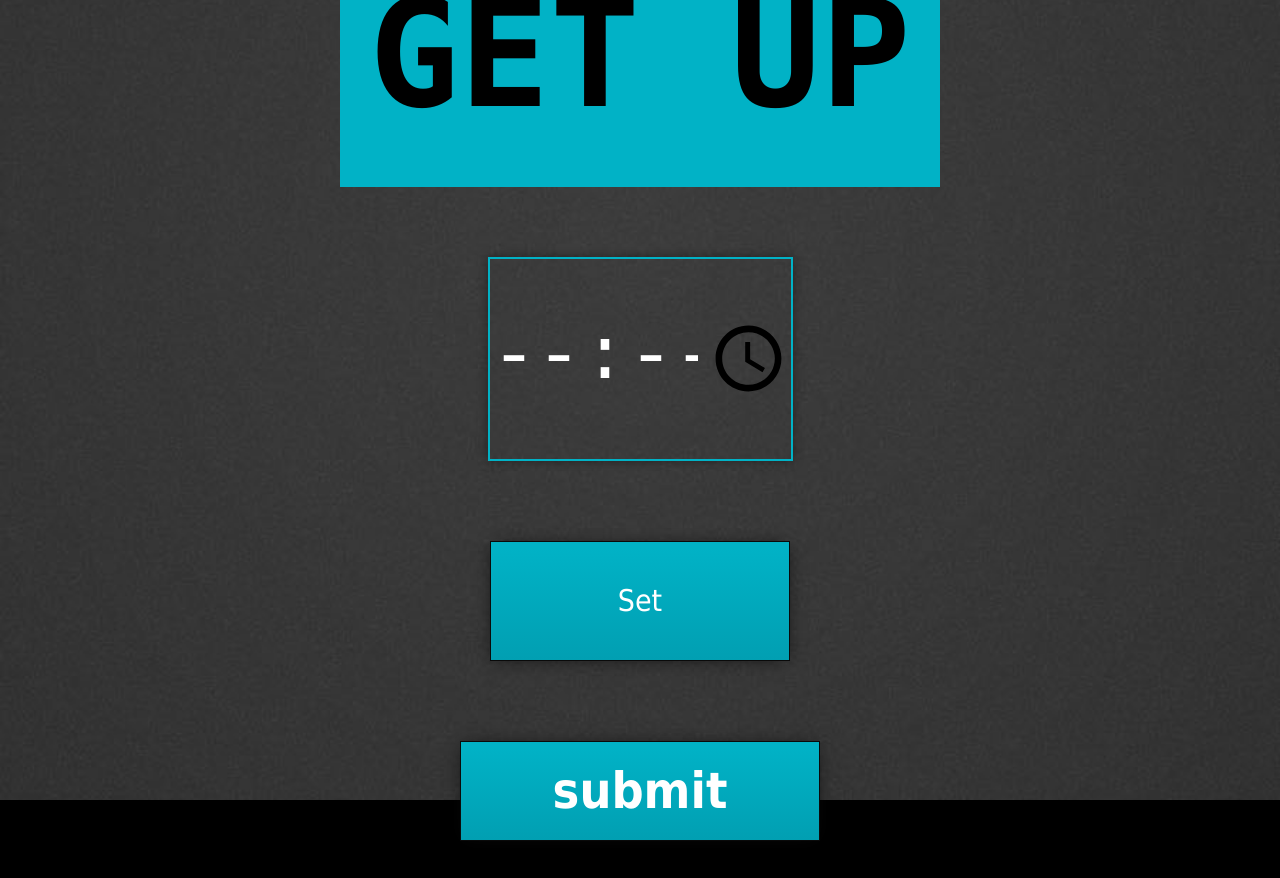
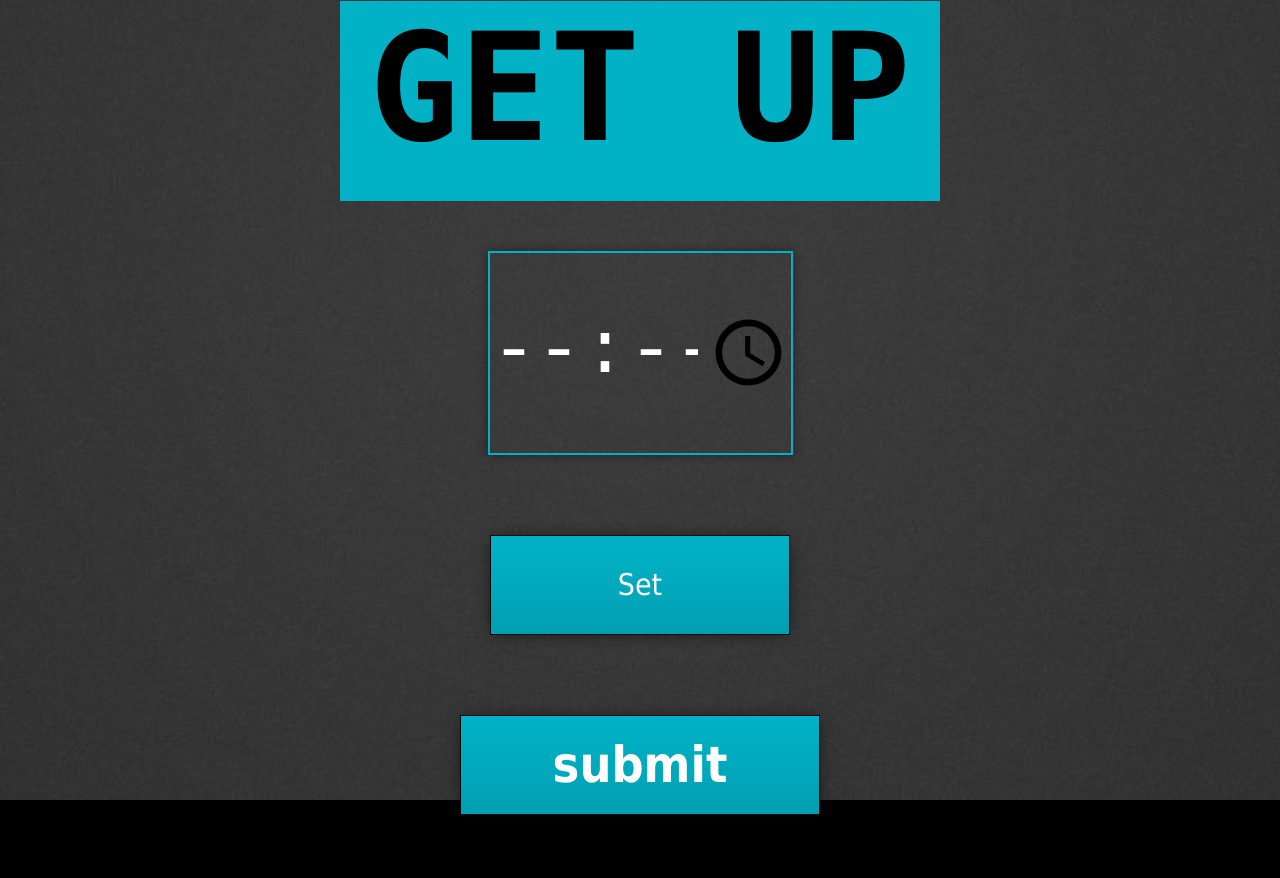
Before and after one commit to carlton-riffel/jaredAlarmClock, a plain HTML site: page index.html in a window 1280 px wide. Drawn offline with nearby package versions, Linux system fonts and the light colour scheme.

Commit message:
changed a few things

```diff
--- a/index.html
+++ b/index.html
@@ -34,8 +34,8 @@ html{
  background-color:#01b2c6;
     font: Bold 75px Lucida Console, Tahoma, sans-serif;
     width: 100%;
-    height: 220px;
-     margin-top: -134px;
+    height: 200px;
+     margin-top: -100px;
 
 }
     h1{
@@ -77,7 +77,7 @@ html{
   text-align: center;
     display: block;
     margin:0 auto;
-    margin-top: 70px;
+    margin-top: 50px;
 
 }
 
@@ -115,7 +115,7 @@ html{
 	font-size:30px;
 	font-weight:normal;
 	font-style:normal;
-	height:120px;
+	height:100px;
 	line-height:auto;
 	width:300px;
 	text-decoration:none;
```
